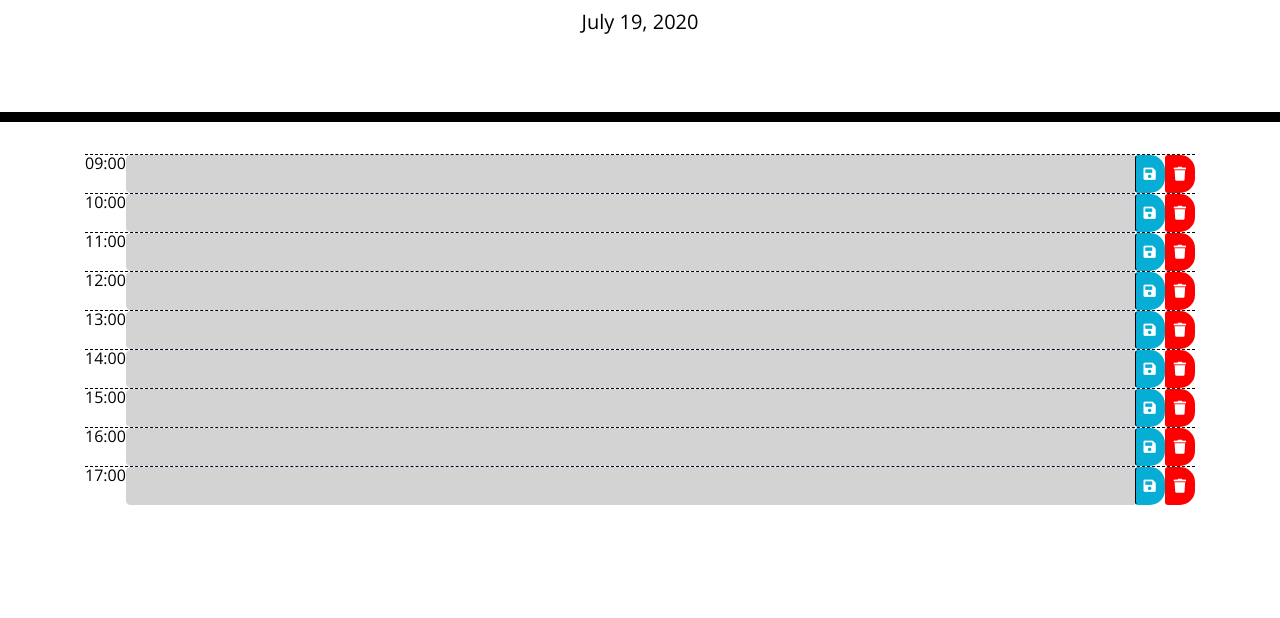
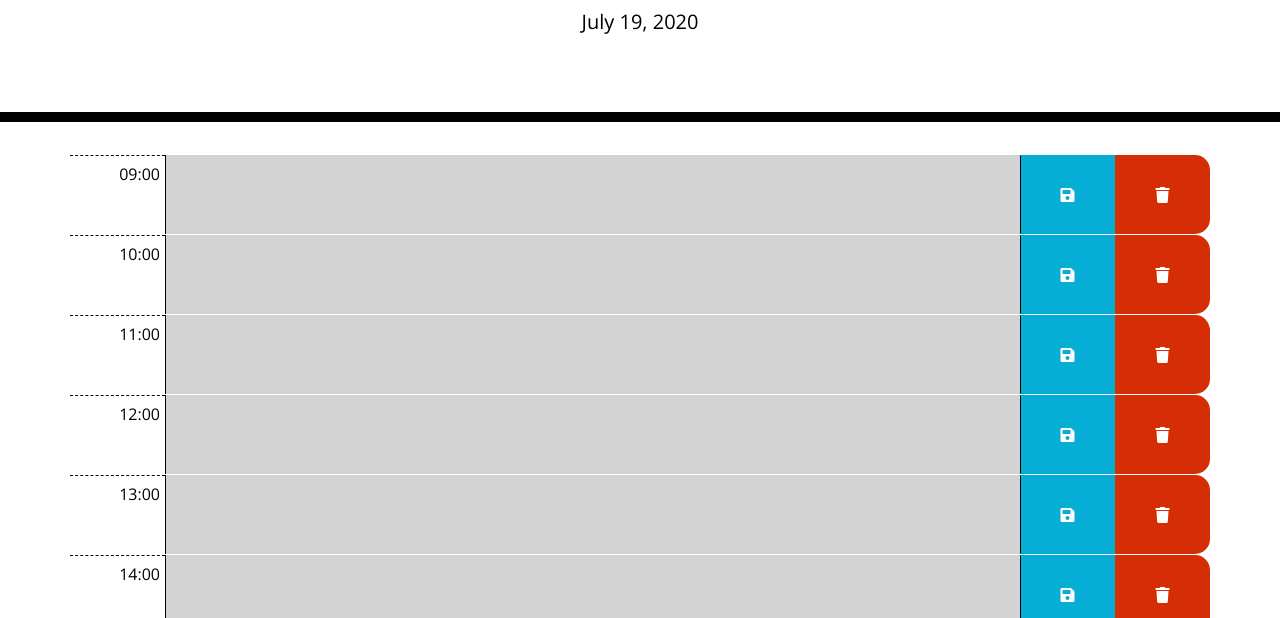
Before and after one commit to jnsmelinda/Work-Day-Scheduler, a plain HTML site: page index.html in a window 1280 px wide. Shown: the part 182-800 px from the top of the page. Drawn offline with nearby package versions, Linux system fonts and the light colour scheme.

Commit message:
adding prewritten css structure

```diff
--- a/assets/css/style.css
+++ b/assets/css/style.css
@@ -2,7 +2,6 @@ body {
   font-family: 'Open Sans', sans-serif;
   font-size: 16px;
   line-height: 1;
-  padding-bottom: 40px;
 }
 
 textarea{
@@ -12,6 +11,10 @@ textarea{
   color: #000000;
   border-left: 1px solid black;
   padding: 10px;
+}
+
+footer {
+    text-align: center;
 }
 
 .jumbotron {
@@ -41,44 +44,42 @@ textarea{
   background-color: #ffffff;
   color: #000000;
   border-top: 1px dashed #000000;
+  padding-top: 10px;
+  padding-right: 5px;
+  text-align: right;
 }
 
 .past {
   background-color: #d3d3d3;
-  color: white;
 }
 
 .present {
   background-color: #ff6961;
-  color: white;
 }
 
 .future {
   background-color: #77dd77;
-  color: white;
 }
 
-.fa-save {
+.saveBtn {
   border-left: 1px solid black;
-  border-top-right-radius: 15px;
-  border-bottom-right-radius: 15px;
+  border-radius: 0px;
   background-color: #06AED5;
   color: white;
 }
 
-.saveBtn i:hover {
+.trashBtn {
+    border-top-left-radius: 0px;
+    border-top-right-radius: 15px;
+    border-bottom-right-radius: 15px;
+    border-bottom-left-radius: 0px;
+    background-color: #d52d06;
+    color: white;
+  }
+
+
+.saveBtn:hover, .trashBtn:hover {
   font-size: 20px;
   transition: all .3s ease-in-out;
+  color: black;
 }
-
-.fa-trash {
-    background-color: red;
-    color: white;
-    border-top-right-radius: 15px;
-    border-bottom-right-radius: 15px;
-}
-
-/* .fa-save {
-    background-color: green;
-    color: white;
-} */
--- a/index.html
+++ b/index.html
@@ -19,8 +19,11 @@
         <p class="lead">A simple calendar app for scheduling your work day</p>
         <p id="currentDay" class="lead"></p>
     </header>
-    <div class="container" id="calendarItems">
-    </div>
+    <div id="calendarContainer" class="container"></div>
+
+    <footer class="footer mt-auto py-3">
+        <span class="text-muted">© 2020 Melinda Ivanov</span>
+    </footer>
 
     <script src="https://cdnjs.cloudflare.com/ajax/libs/jquery/3.5.1/jquery.min.js"></script>
     <script src="https://cdnjs.cloudflare.com/ajax/libs/moment.js/2.27.0/moment-with-locales.min.js"></script>
--- a/index.js
+++ b/index.js
@@ -17,24 +17,30 @@ $(document).ready(function () {
     $("#currentDay").text(moment().format("LL"));
 
     for (let i = 0; i < calendar.length; i++) {
-        $("#calendarItems").append(createCalendarItem(i)).addClass("time-block");
+        $("#calendarContainer").append(createRow(i));
     }
 });
 
-function createCalendarItem(index) {
+function createRow(index){
     return $("<div>")
-        .addClass("input-group hour")
-        .attr("id", "calendarItem-" + index)
-        .text(calendar[index].time)
-        .append(createInput(index))
+        .attr("id", "row-" + index)
+        .addClass("row time-block")
+        .append(createTimeElement(index))
+        .append(createTextarea(index))
         .append(createSaveButton(index))
-        .append(createDeleteButton(index));
+        .append(createTrashButton(index));
 }
 
-function createInput(index) {
-    return $("<input>")
-        .attr("id", "input-" + index)
-        .addClass(`form-control textarea ${getTimeIndicator(index, moment().format("HH"))}`)
+function createTimeElement(index) {
+    return $("<div>")
+        .text(calendar[index].time)
+        .addClass("col-sm-1 hour");
+}
+
+function createTextarea(index) {
+    return $("<textarea>")
+        .attr("id", "textarea-" + index)
+        .addClass(`col-sm-9 ${getTimeIndicator(index, moment().format("HH"))}`)
         .val(calendar[index].content);
 }
 
@@ -52,26 +58,26 @@ function getTimeIndicator(index, currentHour) {
 
 function createSaveButton(index) {
     return $("<button>")
-        .addClass("btn btn-sm fas fa-save")
         .attr("id", "saveButton-" + index)
+        .addClass("col-sm-1 btn fa fa-save saveBtn")
         .click(() => saveCalendarItem(index));
 }
 
-function createDeleteButton(index) {
+function createTrashButton(index) {
     return $("<button>")
-        .addClass("btn btn-sm fas fa-trash")
-        .attr("id", "deleteButton-" + index)
+        .attr("id", "trashButton-" + index)
+        .addClass("col-sm-1 btn fa fa-trash trashBtn")
         .click(() => deleteCalendarItem(index));
 }
 
 function saveCalendarItem(index) {
-    calendar[index].content = $("#input-" + index).val();
+    calendar[index].content = $("#textarea-" + index).val();
     saveToLocalStorage();
 }
 
 function deleteCalendarItem(index) {
     calendar[index].content = "";
-    $("#input-" + index).val("");
+    $("#textarea-" + index).val("");
     saveToLocalStorage();
 }
 
```
